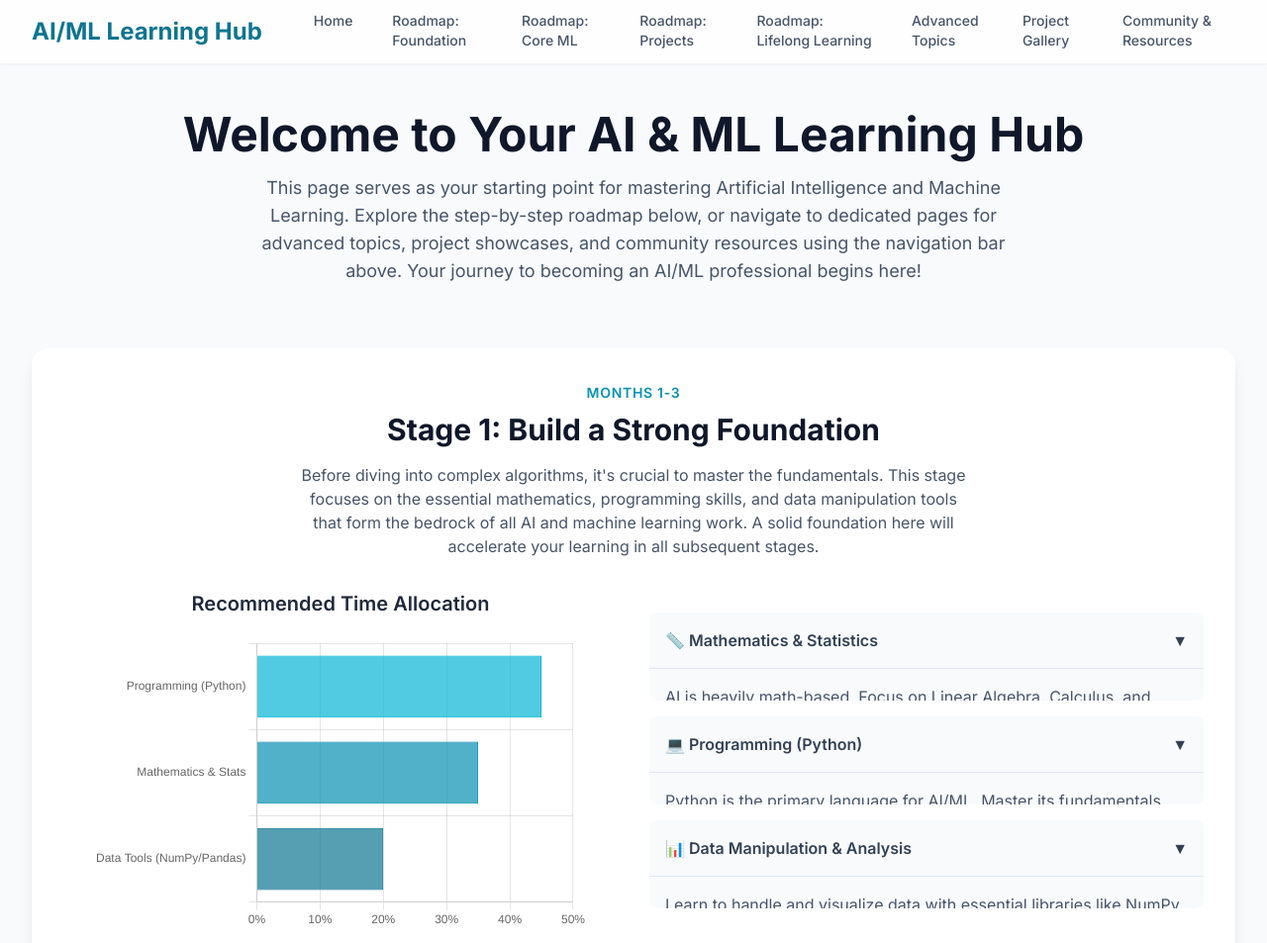
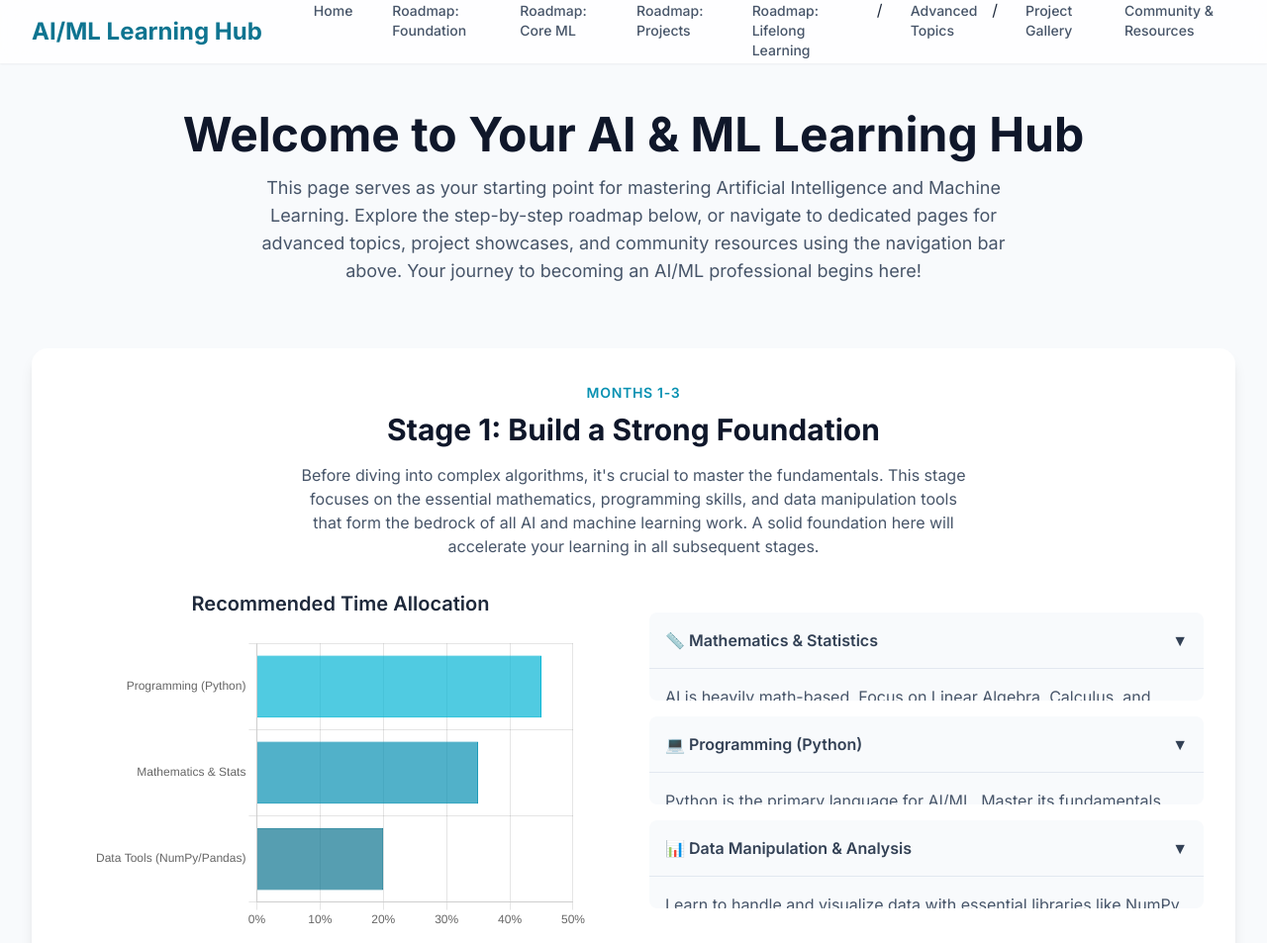
Before and after one commit to Chandravidhya/AL-ML-Learnings, a plain HTML site: page index.html in a window 1280 px wide. Shown: the top 953 px of the page at 99% size. Drawn offline with nearby package versions, Linux system fonts and the light colour scheme.

Commit message:
Update index.html

```diff
--- a/index.html
+++ b/index.html
@@ -64,7 +64,7 @@
                         <a href="#stage2" class="nav-link text-slate-600 hover:text-cyan-600 px-3 py-2 rounded-md text-sm font-medium border-b-2 border-transparent hover:border-cyan-600">Roadmap: Core ML</a>
                         <a href="#stage3" class="nav-link text-slate-600 hover:text-cyan-600 px-3 py-2 rounded-md text-sm font-medium border-b-2 border-transparent hover:border-cyan-600">Roadmap: Projects</a>
                         <a href="#stage4" class="nav-link text-slate-600 hover:text-cyan-600 px-3 py-2 rounded-md text-sm font-medium border-b-2 border-transparent hover:border-cyan-600">Roadmap: Lifelong Learning</a>
-                        <a href="advanced_topics.html" class="nav-link text-slate-600 hover:text-cyan-600 px-3 py-2 rounded-md text-sm font-medium border-b-2 border-transparent hover:border-cyan-600">Advanced Topics</a>
+                        /<a href="advanced_topics.html" class="nav-link text-slate-600 hover:text-cyan-600 px-3 py-2 rounded-md text-sm font-medium border-b-2 border-transparent hover:border-cyan-600">Advanced Topics</a>/
                         <a href="project_gallery.html" class="nav-link text-slate-600 hover:text-cyan-600 px-3 py-2 rounded-md text-sm font-medium border-b-2 border-transparent hover:border-cyan-600">Project Gallery</a>
                         <a href="community_resources.html" class="nav-link text-slate-600 hover:text-cyan-600 px-3 py-2 rounded-md text-sm font-medium border-b-2 border-transparent hover:border-cyan-600">Community & Resources</a>
                     </div>
```
